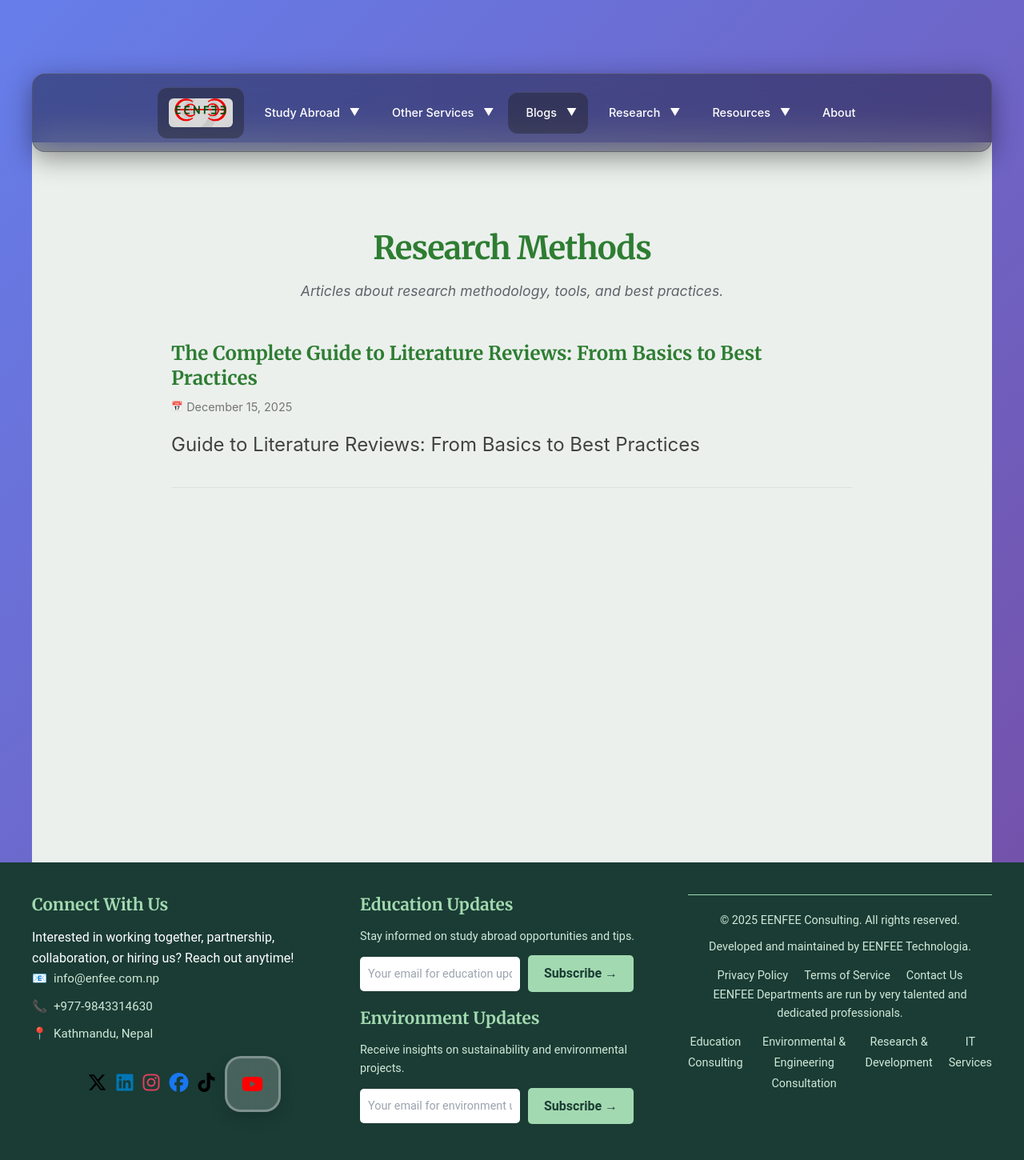
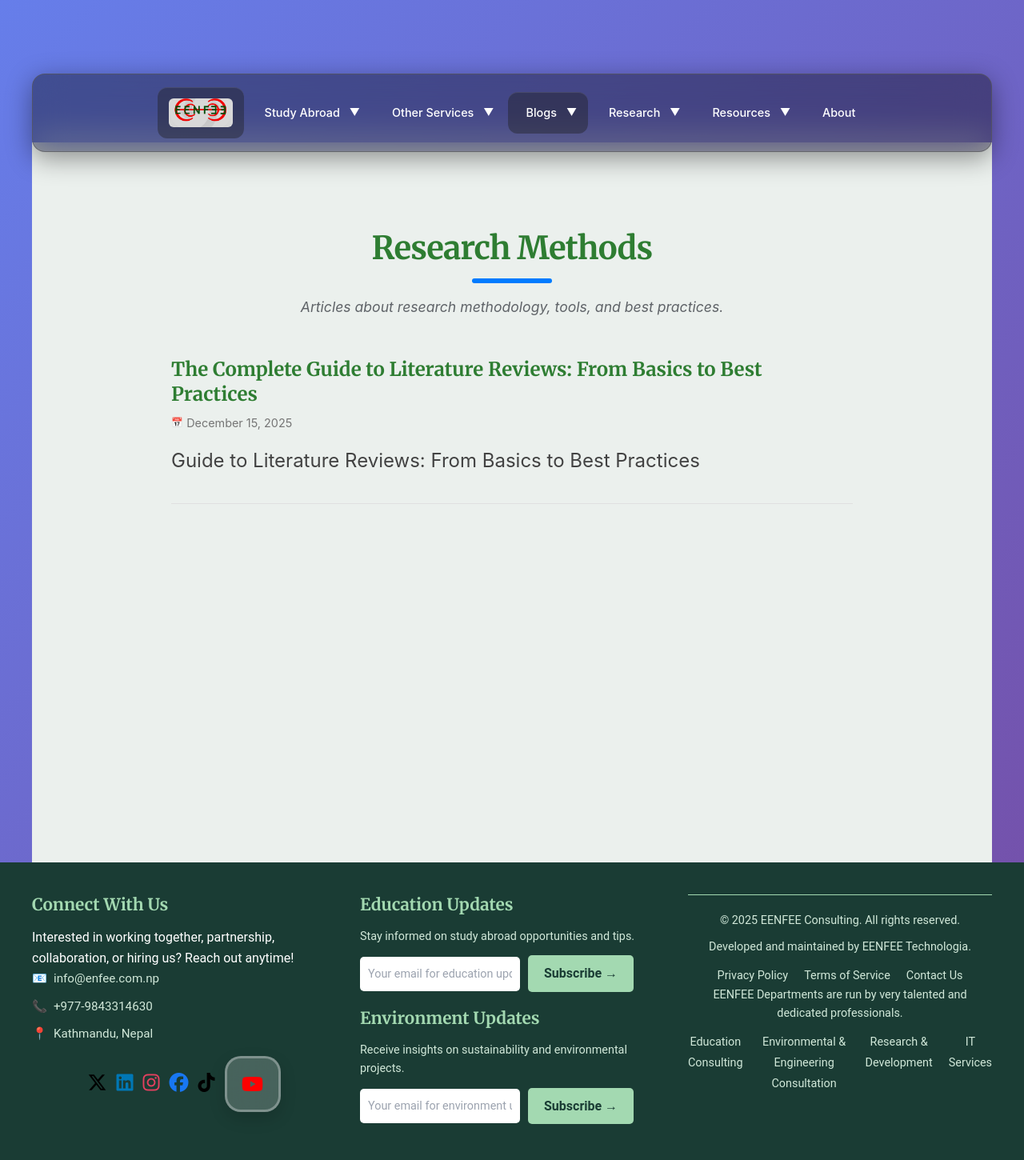
Before and after one commit to eenfee/eenfee.github.io, a Jekyll site: the page built from pages/subpages/blogs/research-methods.html, in a window 1280 px wide. Shown: the whole page at 80% size. Built offline with Jekyll 4.4.1, drawn with Linux system fonts in a browser that asks for light colours; nearby versions of some CDN libraries; some web fonts are replaced.

Commit message:
research methods

```diff
--- a/pages/subpages/blogs/research-methods.html
+++ b/pages/subpages/blogs/research-methods.html
@@ -6,7 +6,7 @@
 ---
 
 <div class="archive">
-  <h1>{{ page.title }}</h1>
+  <h1 class="blog-listing__main-heading">{{ page.title }}</h1>
   <p class="page-description">{{ page.description }}</p>
 
   {% assign posts = site.posts | where_exp: "post", "post.categories contains 'research-methods'" %}
@@ -27,3 +27,25 @@
     </article>
   {% endfor %}
 </div>
+
+<section class="blog-listing__section">
+    <h2 class="blog-listing__section-title"> </h2>
+
+    <div class="blog-listing__scroll-wrapper">
+        <ul class="blog-listing__list blog-listing__list--scrollable">
+            {% assign research_methods_blogs = site.blogs | where: "category", "research-methods" %}
+            {% for post in research_methods_blogs %}
+            <li class="blog-listing__item blog-listing__item--card">
+                <h3 class="blog-listing__item-title">
+                    <a href="{{ post.url | relative_url }}" class="blog-listing__item-link">{{ post.title }}</a>
+                </h3>
+                <p class="blog-listing__item-date"><small><em>{{ post.date | date: "%B %d, %Y" }}</em></small></p>
+                <div class="blog-listing__item-excerpt">
+                    {{ post.description }}
+                </div>
+                <a href="{{ post.url | relative_url }}" class="blog-listing__read-more-link">Read More &rarr;</a>
+            </li>
+            {% endfor %}
+        </ul>
+    </div>
+</section>
```
